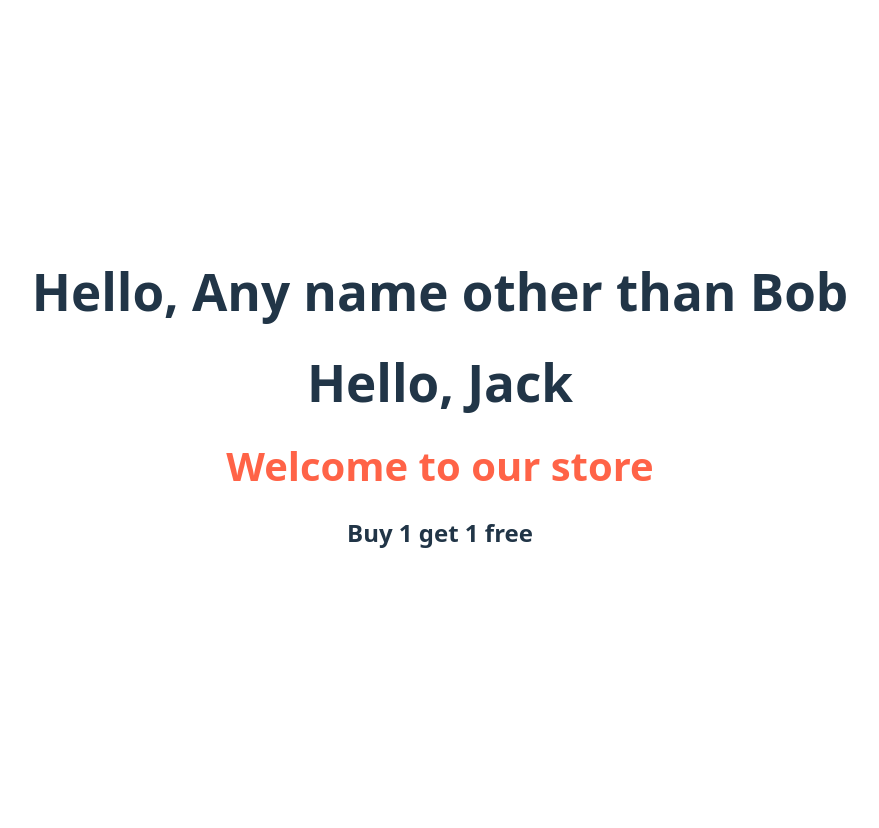
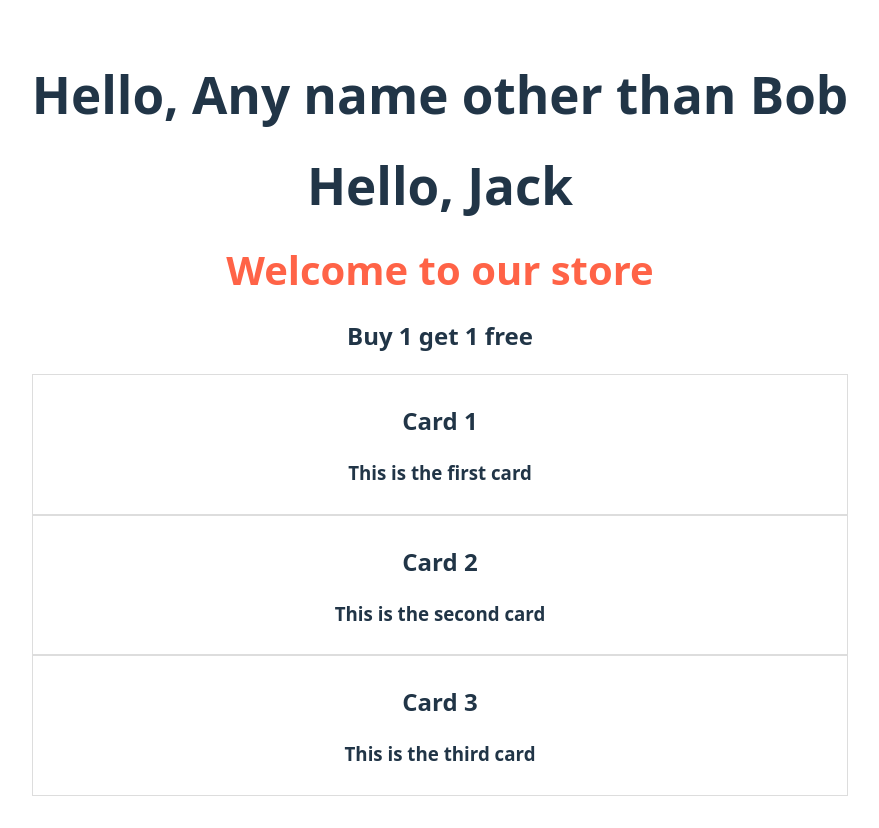
Before and after one commit to waqiyuddev/meta-react-basic, a React (Vite) app in the folder vite-project/: page / in a window 1280 px wide. Shown: the whole page, without its empty margins (200-1079 px from the left). Before the commit the page ends 800 px from the top, so only its background shows below. Built offline with nearby package versions, Linux system fonts and the light colour scheme.

Commit message:
Multiple components + const style

```diff
--- a/vite-project/src/App.tsx
+++ b/vite-project/src/App.tsx
@@ -3,6 +3,7 @@ import reactLogo from './assets/react.svg'
 import viteLogo from '/vite.svg'
 import Heading from './assets/Components/Heading'
 import Promo from './assets/Components/Promo'
+import Card from './assets/Components/Card'
 import './App.css'
 
 
@@ -12,6 +13,9 @@ function App() {
       <Heading firstName="Any name other than Bob" />
       <Heading firstName="Jack" />
       <Promo heading="Welcome to our store" promoSubHeading="Buy 1 get 1 free" />
+      <Card h2="Card 1" h3="This is the first card" />
+      <Card h2="Card 2" h3="This is the second card" />
+      <Card h2="Card 3" h3="This is the third card" />
     </div>
   );
 }
--- /dev/null
+++ b/vite-project/src/assets/Components/Card.tsx
@@ -0,0 +1,21 @@
+interface CardProps {
+    h2: string;
+    h3: string;
+}
+
+function Card(props: CardProps) {
+
+    const stylesCard = {
+        border: "1px solid #ddd",
+        padding: "8px"
+    }
+
+    return (
+        <div className="card" style={stylesCard}>
+            <h2>{props.h2}</h2>
+            <h3>{props.h3}</h3>
+        </div>
+    );
+};
+
+export default Card;
```
